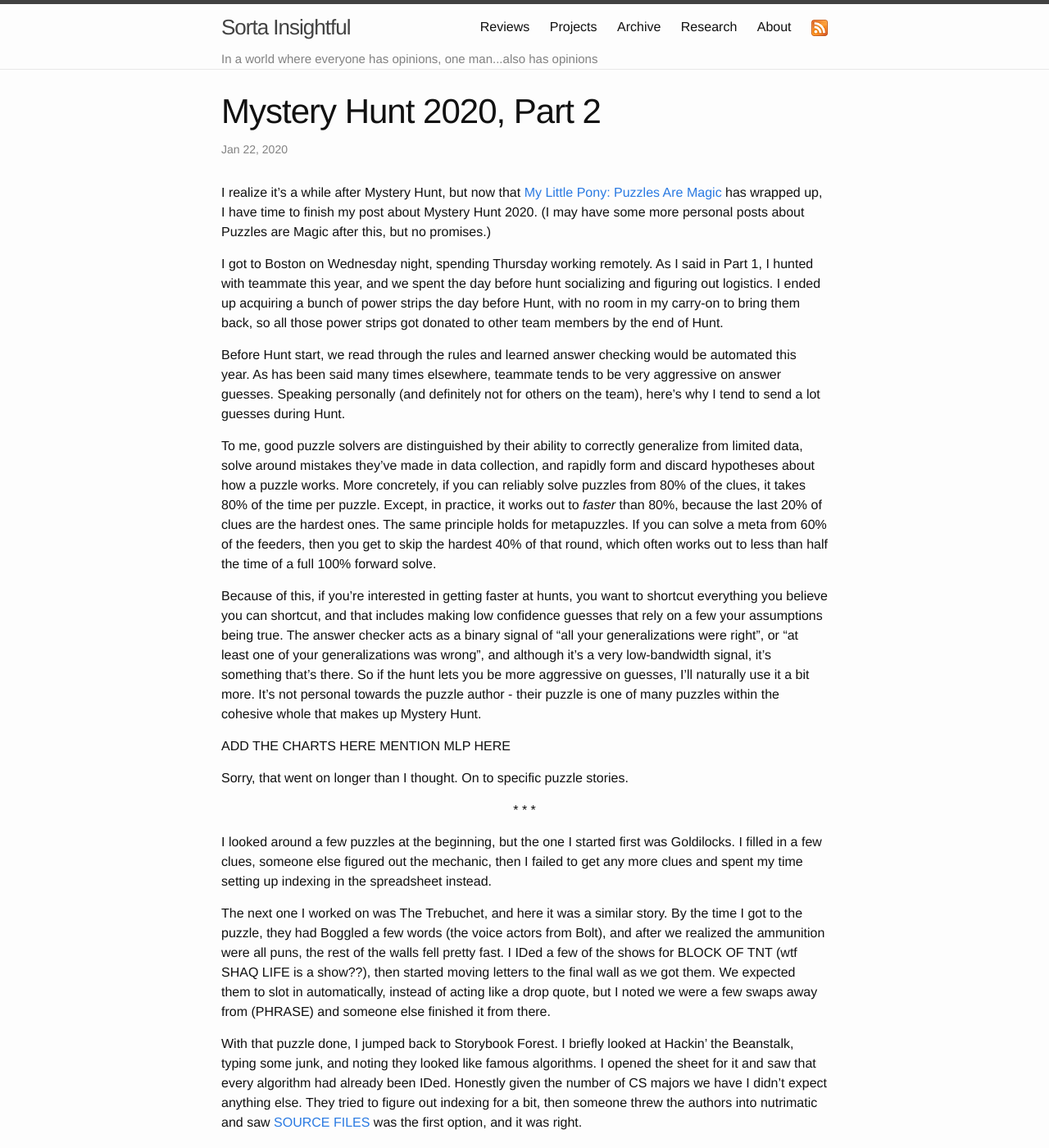
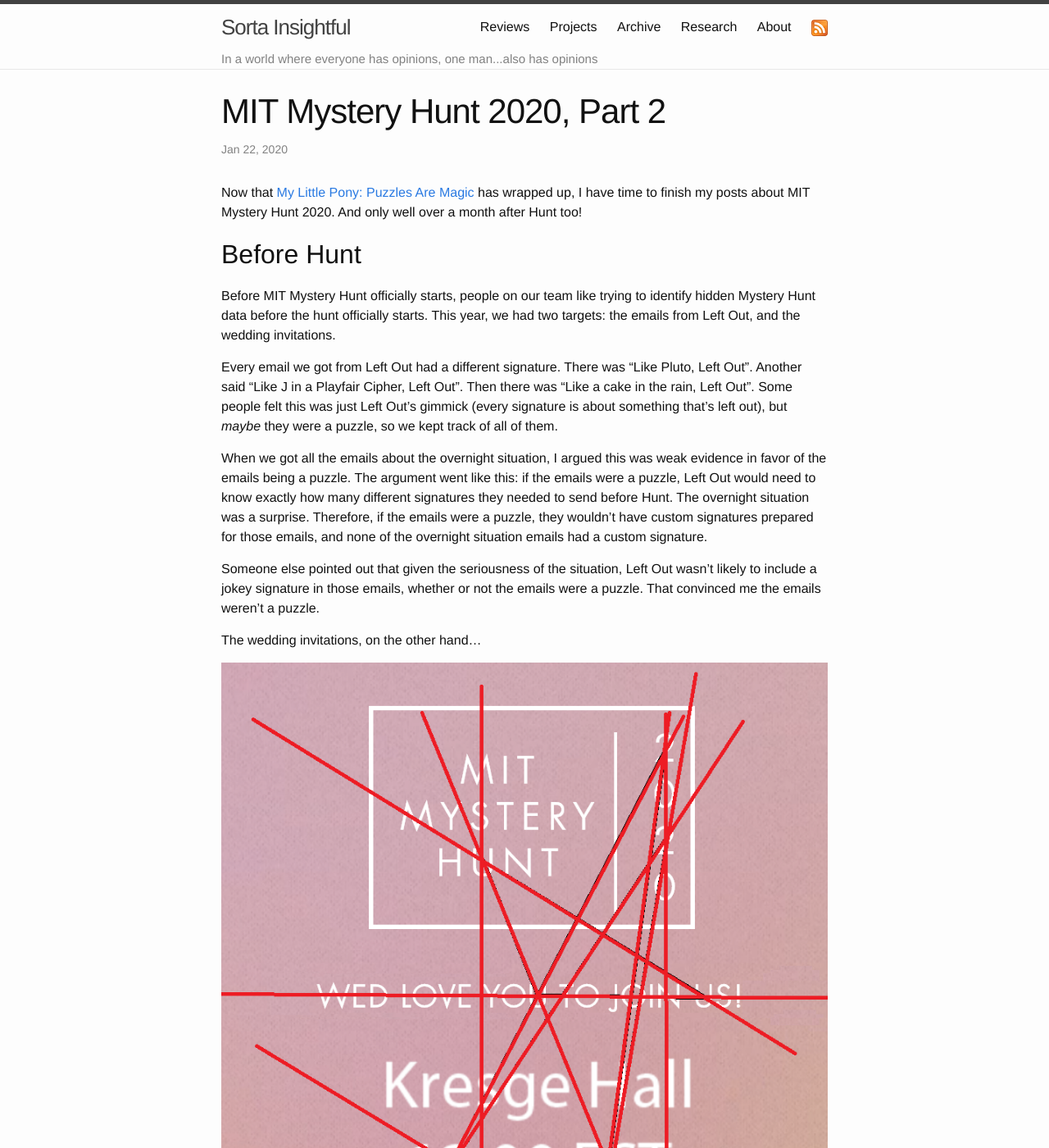
Before and after one commit to alexirpan/alexirpan.github.io, a Jekyll site: the page built from _posts/2020-02-17-mh-2020-part2.markdown, in a window 1280 px wide and 1400 px high. Shown: the whole window at 82% size. Built offline with Jekyll 4.4.1, drawn with Linux system fonts in a browser that asks for light colours; nearby versions of some CDN libraries; some of the changed text lies outside the part shown.

Commit message:
Including MIT in old post names, more stuff in MH20 post

```diff
--- a/_posts/2019-01-26-mh-2019.markdown
+++ b/_posts/2019-01-26-mh-2019.markdown
@@ -1,6 +1,6 @@
 ---
 layout: post
-title:  "Mystery Hunt 2019"
+title:  "MIT Mystery Hunt 2019"
 date:   2019-01-26 01:34:00 -0800
 ---
 
--- a/_posts/2020-01-22-mh-2020.markdown
+++ b/_posts/2020-01-22-mh-2020.markdown
@@ -1,6 +1,6 @@
 ---
 layout: post
-title:  "Mystery Hunt 2020, Part 1"
+title:  "MIT Mystery Hunt 2020, Part 1"
 date:   2020-01-22 03:10:00 -0500
 ---
 
--- a/_posts/2020-02-17-mh-2020-part2.markdown
+++ b/_posts/2020-02-17-mh-2020-part2.markdown
@@ -1,27 +1,88 @@
 ---
 layout: post
-title:  "Mystery Hunt 2020, Part 2"
+title:  "MIT Mystery Hunt 2020, Part 2"
 date:   2020-01-22 03:10:00 -0500
 ---
 
-I realize it's a while after Mystery Hunt, but now that
+Now that
 [My Little Pony: Puzzles Are Magic](https://www.puzzlesaremagic.com/) has
-wrapped up, I have time to finish my post about Mystery Hunt 2020.
-(I may have some more personal posts about Puzzles are Magic after this, but
-no promises.)
+wrapped up, I have time to finish my posts about MIT Mystery Hunt 2020. And
+only well over a month after Hunt too!
 
-I got to Boston on Wednesday night, spending Thursday working remotely. As I
-said in Part 1, I hunted with teammate this year, and we spent the day before
-hunt socializing and figuring out logistics. I ended up acquiring a bunch of
-power strips the day before Hunt, with no room in my carry-on to bring them
-back, so all those power strips got donated to other team members by
-the end of Hunt.
 
-Before Hunt start, we read through the rules and learned answer checking would
-be automated this year. As has been said many times elsewhere, teammate tends
-to be very aggressive on answer guesses. Speaking personally (and definitely
-not for others on the team), here's why I tend
-to send a lot guesses during Hunt.
+Before Hunt
+-------------------------------------------------------------------------
+
+Before MIT Mystery Hunt officially starts, people on our team like trying to
+identify hidden Mystery Hunt data before the hunt officially starts. This year,
+we had two targets: the emails from Left Out, and the wedding invitations.
+
+Every email we got from Left Out had a different signature. There was "Like Pluto,
+Left Out". Another said "Like J in a Playfair Cipher, Left Out". Then there was
+"Like a cake in the rain, Left Out". Some people felt this was just Left Out's
+gimmick (every signature is about something that's left out), but *maybe*
+they were a puzzle, so we kept track of all of them.
+
+When we got all the emails about the overnight situation, I argued this was
+weak evidence in favor of the emails being a puzzle. The argument went like this:
+if the emails were a puzzle, Left Out would need to know exactly how many
+different signatures they needed to send before Hunt. The overnight situation
+was a surprise. Therefore, if the emails were a puzzle, they wouldn't have
+custom signatures prepared for those emails, and none of the overnight situation
+emails had a custom signature.
+
+Someone else pointed out that given the seriousness of the situation, Left Out
+wasn't likely to include a jokey signature in those emails, whether or not the
+emails were a puzzle. That convinced me the emails weren't a puzzle.
+
+The wedding invitations, on the other hand...
+
+![Wedding invite with lines](/public/mh20-part2/hunt_invite.png)
+{: .centered }
+
+We recognized the first invite was a reference to the 2011 MIT Mystery Hunt
+invitation, but the second invite looked weirder. Why did the alignment look
+a little off center? Why was `WED LOVE YOU TO JOIN US!` missing an apostrophe in
+WE'D? And so on.
+
+Last year, our "is this a puzzle" theories were all in a channel named `#innovated-shitposting`.
+This year, it was `#wed-love-u-2-shitpost`. The working theory was that "join us"
+meant "draw connecting lines", "to" meant "connect the 2s", "love" meant
+"connect the hearts in the time", and "you" mean "connect the Us".
+
+So, uh, yeah, that's where all those red lines come from. We also thought it
+might have involved folding, so we tried that too.
+
+![Folded invite](/public/mh20-part2/hunt_invite_folded.png)
+{: .centered }
+
+As I was boarding my flight to Boston, my position was that the invite was
+more-likely-than-not a puzzle (say, 60% chance), but it would come with a shell
+that we wouldn't see until Hunt, so until then I wasn't going to try anything.
+
+Meanwhile, two people on teammate made a $20 bet with each other that the emails
+would or wouldn't be a puzzle. Neither the emails nor the wedding invite were
+a puzzle, and to quote the loser of the bet, "I'm a lot less confident in my
+bet now that I've read all the emails, but I'm not going to back down from a
+bet I accepted."
+
+The day before hunt was spent socializing and figuring out logistics.
+One teammate refreshed [Mystery Hunt Bingo](https://www.alexirpan.com/mystery-hunt-bingo/)
+until we got a board that would give a bingo if it had puzzles we wanted to see
+in Mystery Hunt. But, was cherry-picking a bingo board ethical?
+We discussed it at the social, and Rahul proclaimed "It's *okay* to cheat at bingo".
+That was that.
+
+
+A Tangent About Guessing
+------------------------------------------------------------------------------
+
+In the minutes before Hunt, we learned there would be an automatic checker
+this year. That's as good a segue as any to talk about guess rates.
+As has been said many times elsewhere, teammate is an outlier on submitting
+tons of guesses during Mystery Hunt.
+Speaking personally (and definitely not for others on the team),
+here's why I tend to guess a lot during Hunt.
 
 To me, good puzzle solvers are distinguished
 by their ability to correctly generalize from limited data, solve around
@@ -32,26 +93,65 @@
 ones.
 The same principle holds for metapuzzles. If you can solve a
 meta from 60% of the feeders, then you get to skip the hardest 40% of that round,
-which often works out to less than half the time of a full 100% forward solve.
+so you may cut your solve time by over half of what you'd spend in a full
+100% forward solve.
 
-Because of this, if you're interested in getting faster at hunts, you want to
-shortcut everything you believe you can shortcut, and that includes making low
-confidence guesses that rely on a few your assumptions being true. The answer
-checker acts as a binary signal of "all your generalizations were right", or
+Because of this, if you want to solve hunts faster, you should
+shortcut as much as you can, and that includes making low
+confidence guesses that rely on a few of your assumptions being true. The answer
+checker is a binary signal between "all your generalizations were correct", or
 "at least one of your generalizations was wrong", and although it's a very
-low-bandwidth signal, it's something that's there. So if the hunt lets you
-be more aggressive on guesses, I'll naturally use it a bit more.
+low-bandwidth signal, it's a signal that's there. So if the hunt lets you
+be more aggressive on guesses, I'll naturally submit a lot of aspirational
+guesses.
 It's not
 personal towards the puzzle author - their puzzle is one of many puzzles
-within the cohesive whole that makes up Mystery Hunt.
+within the cohesive whole that makes up MIT Mystery Hunt. I'm not going to
+abuse [OneLook](https://onelook.com/) to solve a cryptic crossword by itself,
+but I may abuse OneLook to solve a cryptic crossword that's part of a larger
+hunt, once I've gotten through all the clues that look fun.
 
-ADD THE CHARTS HERE
-MENTION MLP HERE
+Did this pay off? Here's a chart of puzzles solved versus guess accuracy of
+that team.
 
-Sorry, that went on longer than I thought. On to specific puzzle stories.
+![Solves vs acc all teams](/public/mh20-part2/solves_by_acc_all.png)
+{: .centered }
 
-\* \* \*
+The trendline of this chart definitely suggests that teams with lower guess
+accuracy solved more puzzles. But hang on a second: there are bunch of
+teams with 100% success rate that only solved a few puzzles. Here's the
+same plot, if we remove all teams that solved fewer than 10 puzzles.
+
+![Solves vs acc 10 or more](/public/mh20-part2/solves_by_acc_10ormore.png)
 {: .centered }
+
+Now, the downward trendline is gone.
+
+My feeling is that yes, teams that guess more did do better this Hunt. However,
+the size of that effect is small, and solving speed is still dominated
+by general solver ability, and random luck in how fast a team figures out
+the metapuzzles.
+
+One other tangent is that I feel a lot of the Puzzlvaria discussion about
+guessing is around metapuzzles that were backsolve friendly, and I'm worried
+people will think high guess rates come mostly from backsolves. This
+isn't true - crazy guesses come from both forward solves and backward solves.
+
+During Puzzles are Magic,
+I got curious about forward solve vs backsolve rates. I went through the guess
+log, made a list of all answer guesses that looked like backsolves,
+and computed forward guesses vs backward guesses for each puzzle.
+
+The results are linked on the full stats page, [here](https://www.puzzlesaremagic.com/hunt_stats/).
+Excluding meta puzzles and endgame puzzles (puzzles that couldn't be backsolved),
+across the entire hunt there were 4.38 guesses per forward solve, and
+5.36 guesses per backward solve.
+So yes, backsolves did have more guesses on average that hunt, but it wasn't by
+a big margin.
+
+
+Puzzle Stories
+---------------------------------------------------------------------------
 
 I looked around a few puzzles at the beginning, but the one I started first
 was Goldilocks. I filled in a few clues, someone else figured out the
@@ -282,13 +382,14 @@
 that needed Tiger, we figured out that it was probably the metameta. The
 Safari metas were getting solved pretty fast, and not every meta solver
 noted what backsolve answer was left over, so a few of us decided to make
-a Tiger tracking spreadsheet, asking Safari meta solvers if we could find
-them and reconstructing the solve from the spreadsheet if we couldn't.
-Once the Safari Adventure metameta unlocked, we transferred our data into
-that sheet, and in the process of doing so, someone got the Tyger Tyger
-a-ha right away, which just left solving the remaining Safari metas.
+a Tiger tracking spreadsheet, to figure out what Tiger answers we had,
+what we wanted to backsolve, and how each Safari meta worked. When
+the Safari Adventure metameta unlocked, we transferred our data into that
+sheet, and while doing so someone got the Tyger Tyger a-ha, which just
+left finishing enough Safari metas to extract.
 
-During this time, we had one PennyPass leftover. In the Hunt, we would
+I haven't talked about the PennyPass system yet.
+In this Hunt, we would
 occasionally get PennyPasses, which could be used to unlock a puzzle in
 any round you had unlocked.
 I thought this was a neat choose-your-own-unlock-adventure, without the
@@ -296,9 +397,21 @@
 which was cool, but also meant that you might randomly pick the hardest round
 instead of the easiest one, and the organizers had to be prepared for every
 possible in-person interaction as soon as teams finished the intro round. It
-hasn't come back yet, and I don't think it should. Our PennyPass strategy
+hasn't come back yet, and I don't think it should.
+
+Our PennyPass strategy
 was to optimize for the most open puzzles at once (the width of the hunt).
 In each round, solving one puzzle unlocked one other puzzle in that round.
 So, solving within a round either kept your width constant, or decreased your
 width if you had run out of puzzles to unlock in that round. The only way
-to increase width was to unlock new rounds, or use PennyPasses.
+to increase width was to unlock new rounds, or use PennyPasses. Our logic
+was that we should always use PennyPasses in the most recently unlocked
+round, because that round would have the fewest solves, and it would therefore
+give a +1 width increase for the longest period of time.
+
+We had one PennyPass left, that would expire in an hour, and the newest round
+was Cascade Park. We had actually unlocked all regular puzzles in every previous
+round by that point, so the question was whether to use it in Cascade Park now,
+or to wait an hour to see if we could solve 10 puzzles and unlock Cactus Canyon
+before the pass expired. It seemed really unlikely we'd solve 10 puzzles in
+an hour, so we spent it on Cascade Park, and nothing happened.
```
Also changed, not shown: public/mh20-part2/hunt_invite.png (added), public/mh20-part2/hunt_invite_folded.png (added), public/mh20-part2/solves_by_acc_10ormore.png (added), public/mh20-part2/solves_by_acc_all.png (added).
